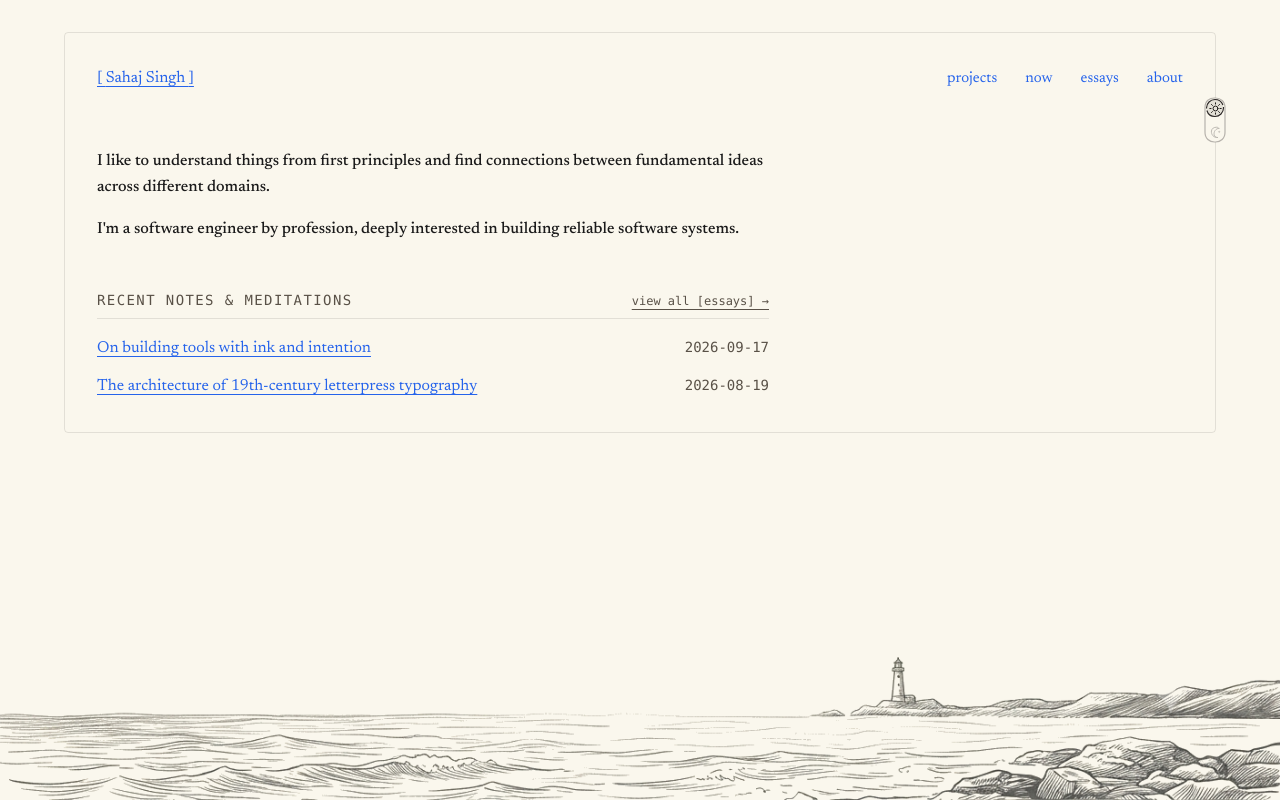
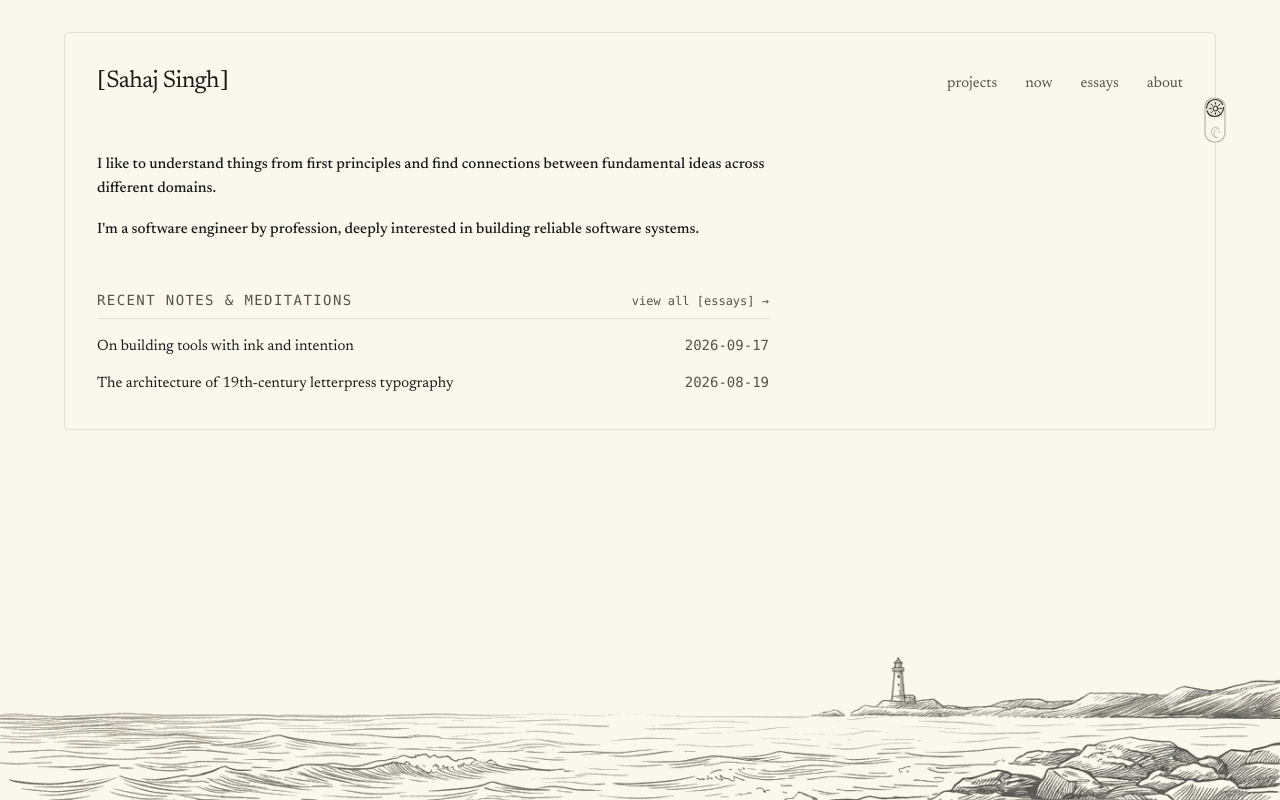
Before and after one commit to sahajdeepsingh651/sahajsingh, a Next.js app: page / in a window 1280 px wide. Built offline with nearby package versions, Linux system fonts and the light colour scheme.

Commit message:
style: apply polish to typography, site title zero-shift hover, starlight silver nav tokens and metadata

```diff
--- a/src/app/globals.css
+++ b/src/app/globals.css
@@ -14,24 +14,24 @@
         --bg-color: #faf7ed;
         --text-color: #1a1a1a;
         --text-muted: #595147;
-        /* ☀️ Soft graphite charcoal on vellum */
-        --link-color: #2563eb;
-        --link-hover: #1d4ed8;
     }
 
     .dark {
         --bg-color: #0b0f17;
         --text-color: #ede8dc;
         --text-muted: #94a3b8;
-        /* 🌙 Moonlit starlight silver */
-        --link-color: #60a5fa;
-        --link-hover: #93c5fd;
     }
 
     body {
         background-attachment: fixed;
         background-color: var(--bg-color);
         color: var(--text-color);
+        font-size: 15px;
+        line-height: 1.65;
+        font-feature-settings:
+            "liga" 1,
+            "onum" 1;
+        font-variant-numeric: oldstyle-nums;
         background-image: url("/real_read_mode.png");
         background-repeat: no-repeat;
         background-position: bottom center;
@@ -40,11 +40,6 @@
         transition:
             background-color 0.3s ease,
             color 0.3s ease;
-        line-height: 1.65;
-        font-feature-settings:
-            "liga" 1,
-            "onum" 1;
-        font-variant-numeric: oldstyle-nums;
     }
 
     .dark body {
@@ -52,13 +47,8 @@
     }
 
     a {
-        color: var(--link-color);
-        text-decoration: underline;
-        text-underline-offset: 4px;
-        transition: color 0.2s ease;
-    }
-
-    a:hover {
-        color: var(--link-hover);
+        color: inherit;
+        text-decoration: none;
+        transition: opacity 0.2s ease;
     }
 }
--- a/src/app/layout.tsx
+++ b/src/app/layout.tsx
@@ -17,8 +17,8 @@ const geistMono = Geist_Mono({
 });
 
 export const metadata: Metadata = {
-    title: "sahaj deep singh",
-    description: "system explorer & programmer",
+    title: "Sahaj Singh",
+    description: "Personal digital garden and field notebook",
 };
 
 export default function RootLayout({
--- a/src/components/Navigation.tsx
+++ b/src/components/Navigation.tsx
@@ -23,8 +23,11 @@ export default function Navigation() {
                     <Link
                         key={href}
                         href={href}
-                        className={`no-underline transition-all ${isActive ? "font-medium" : "hover:underline underline-offset-4"
-                            }`}
+                        className={`no-underline transition-all ${
+                            isActive
+                                ? "font-medium text-[var(--text-color)]"
+                                : "text-[var(--text-muted)] hover:text-[var(--text-color)] hover:underline underline-offset-4"
+                        }`}
                     >
                         {isActive ? `[${label}]` : label}
                     </Link>
--- a/src/components/SiteTitle.tsx
+++ b/src/components/SiteTitle.tsx
@@ -6,10 +6,29 @@ export default function SiteTitle() {
     const pathname = usePathname();
     const isHome = pathname === "/";
     return (
-        <Link href="/">
-            <span className={isHome ? "opacity-100" : "opacity-0"}>[ </span>
-            <span>Sahaj Singh </span>
-            <span className={isHome ? "opacity-100" : "opacity-0"}>]</span>
+        <Link
+            href="/"
+            className="group text-xl sm:text-2xl font-normal tracking-tight no-underline text-stone-900 dark:text-stone-100 inline-flex items-baseline"
+        >
+            <span
+                className={`transition-opacity duration-200 select-none ${
+                    isHome
+                        ? "opacity-100 font-medium"
+                        : "opacity-0 group-hover:opacity-100"
+                }`}
+            >
+                [
+            </span>
+            <span className="mx-0.5">Sahaj Singh</span>
+            <span
+                className={`transition-opacity duration-200 select-none ${
+                    isHome
+                        ? "opacity-100 font-medium"
+                        : "opacity-0 group-hover:opacity-100"
+                }`}
+            >
+                ]
+            </span>
         </Link>
     );
 }
```
